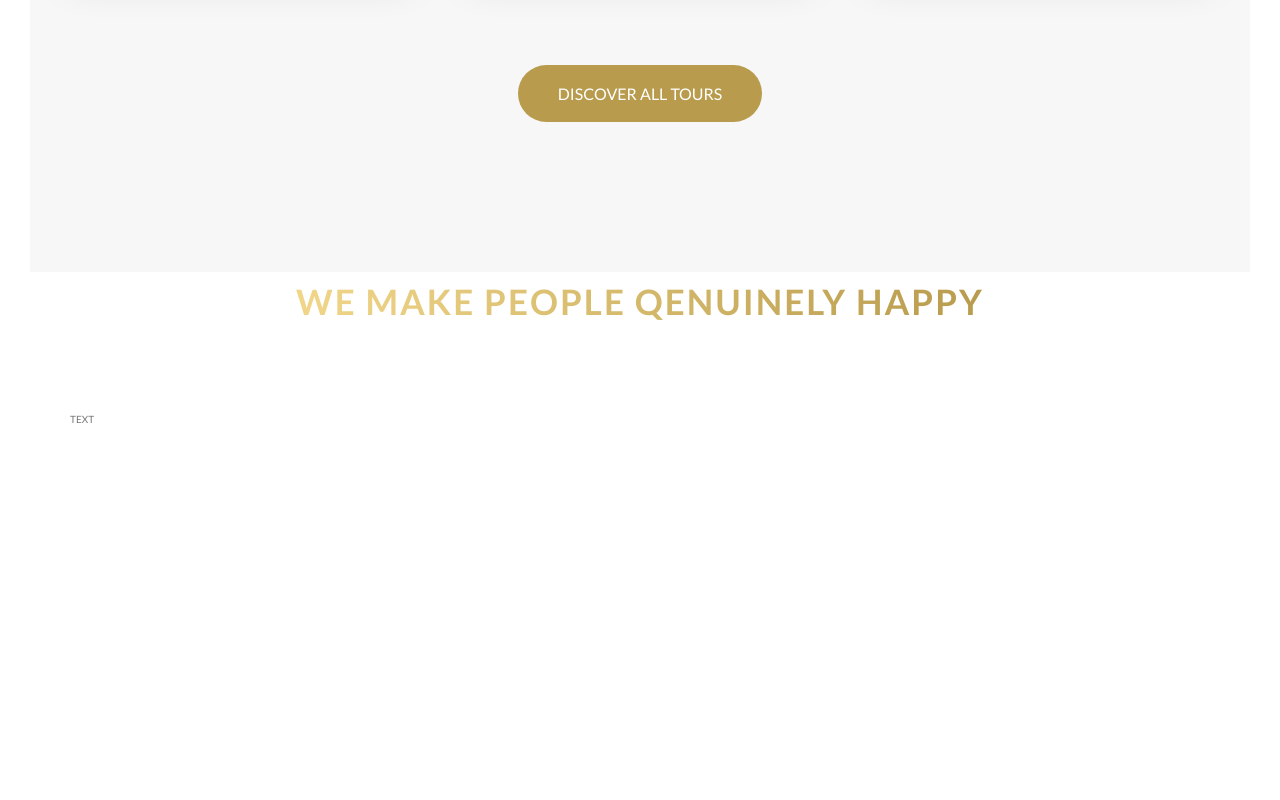
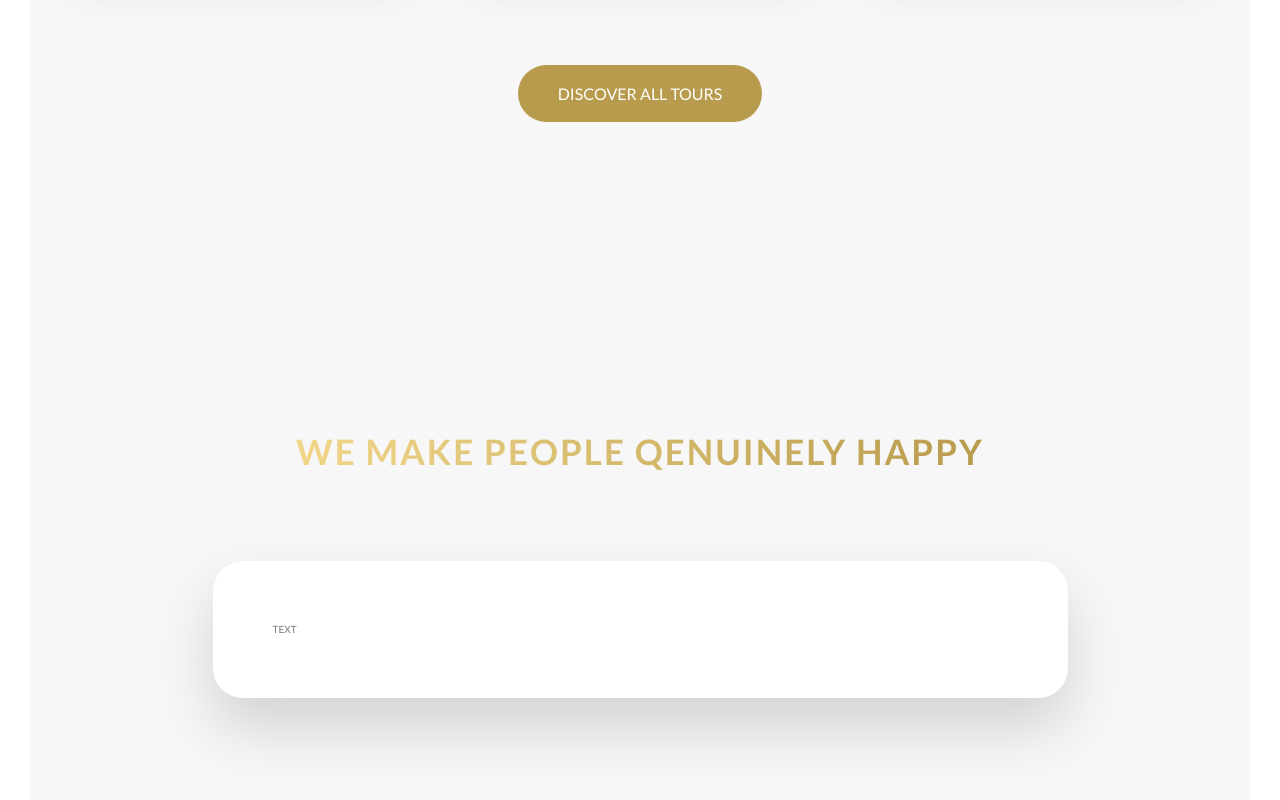
Before and after one commit to qNecro/carplay, a website: page index.html in a window 1280 px wide. Shown: the part 3080-3880 px from the top of the page. Before the commit the page ends 3538 px from the top, so only its background shows below. Drawn offline with Linux system fonts and the light colour scheme.

Commit message:
April 12, 2023 7:06 PM

```diff
--- /dev/null
+++ b/sass/components/_story.scss
@@ -0,0 +1,8 @@
+.story{
+    width: 75%;
+    margin: 0 auto;
+    box-shadow: 0 3rem 6rem $color-black-shadow1;
+    background-color: $color-white;
+    border-radius: 3rem;
+    padding: 6rem;
+}
--- a/sass/main.scss
+++ b/sass/main.scss
@@ -11,6 +11,7 @@
 @import "components/card";
 @import "components/composition";
 @import "components/feature-box";
+@import "components/story";
 
 
 @import "layout/grid";
--- a/sass/pages/_home.scss
+++ b/sass/pages/_home.scss
@@ -25,3 +25,8 @@
     padding: 25rem 0 15rem 0;
     margin-top: -12rem;
 }
+
+.section-stories{
+    padding:15rem 0 ;
+    background-color: $color-grey-light-1;
+}
```
Also changed, not shown: css/style.css.
